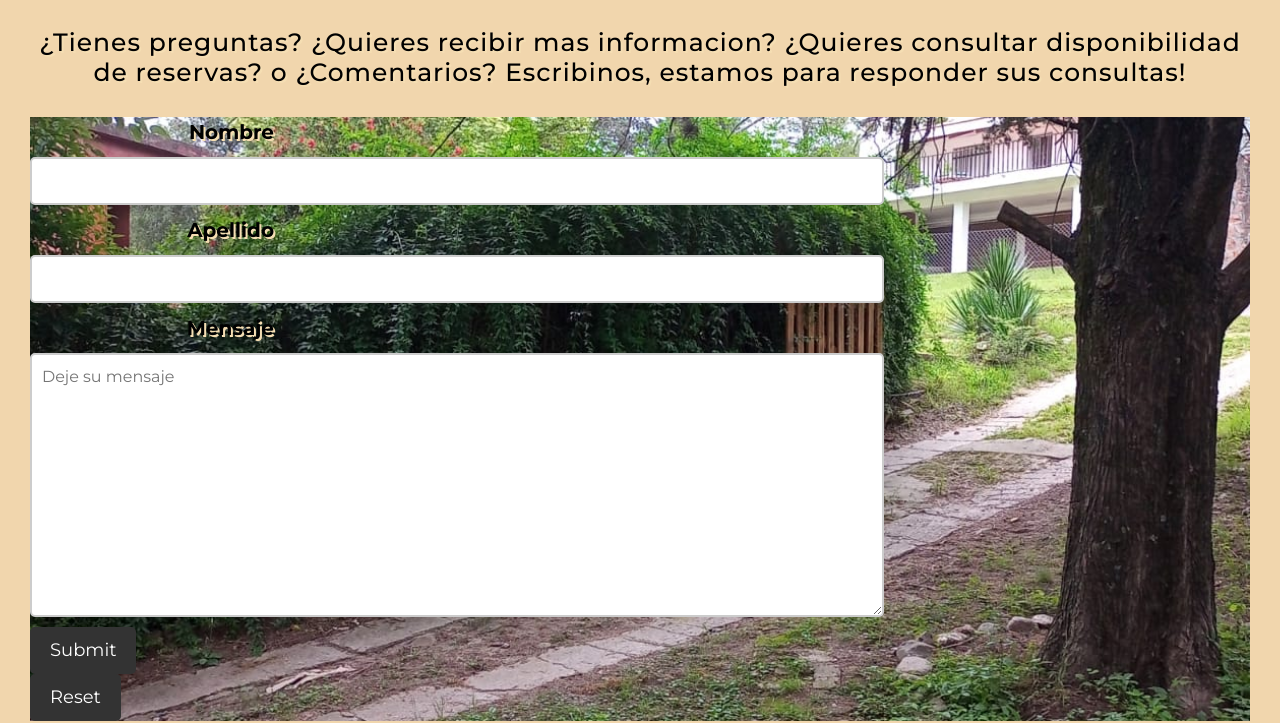
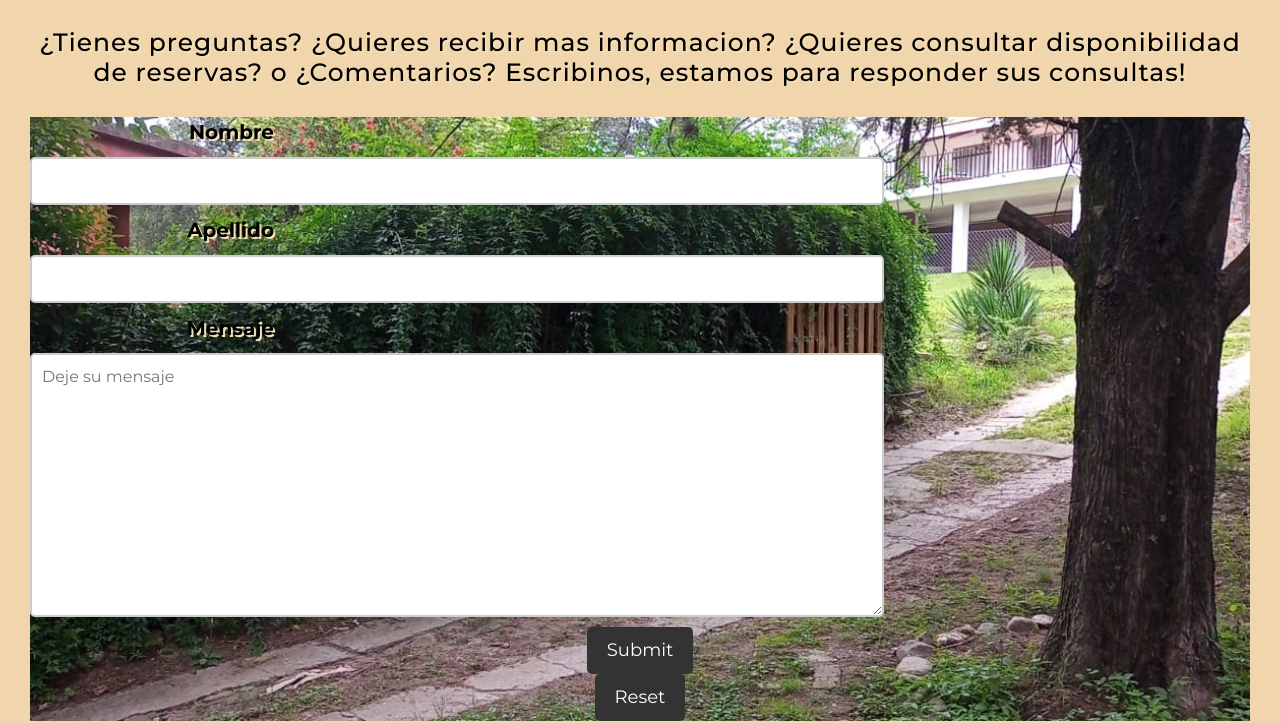
Before and after one commit to SFerreyradaniela/Pre-Entrega-2, a plain HTML site: page html/contacto.html in a window 1280 px wide. Shown: the part 255-978 px from the top of the page. Drawn offline with nearby package versions, Linux system fonts and the light colour scheme; files that its build step writes are made by us from their sources; files whose address does not match are found by name.

Commit message:
prueba fusion

```diff
--- a/scss/_contacto.scss
+++ b/scss/_contacto.scss
@@ -18,6 +18,7 @@ form {
     height: auto;
     margin: 0%;
     padding: 0%;
+    width: 100%;
   }
 
   label {
@@ -49,4 +50,6 @@ form {
     font-size: 18px;
     cursor: pointer;
     margin-top: 10px;
+    display: block;
+    margin: 0 auto;
   }
```
